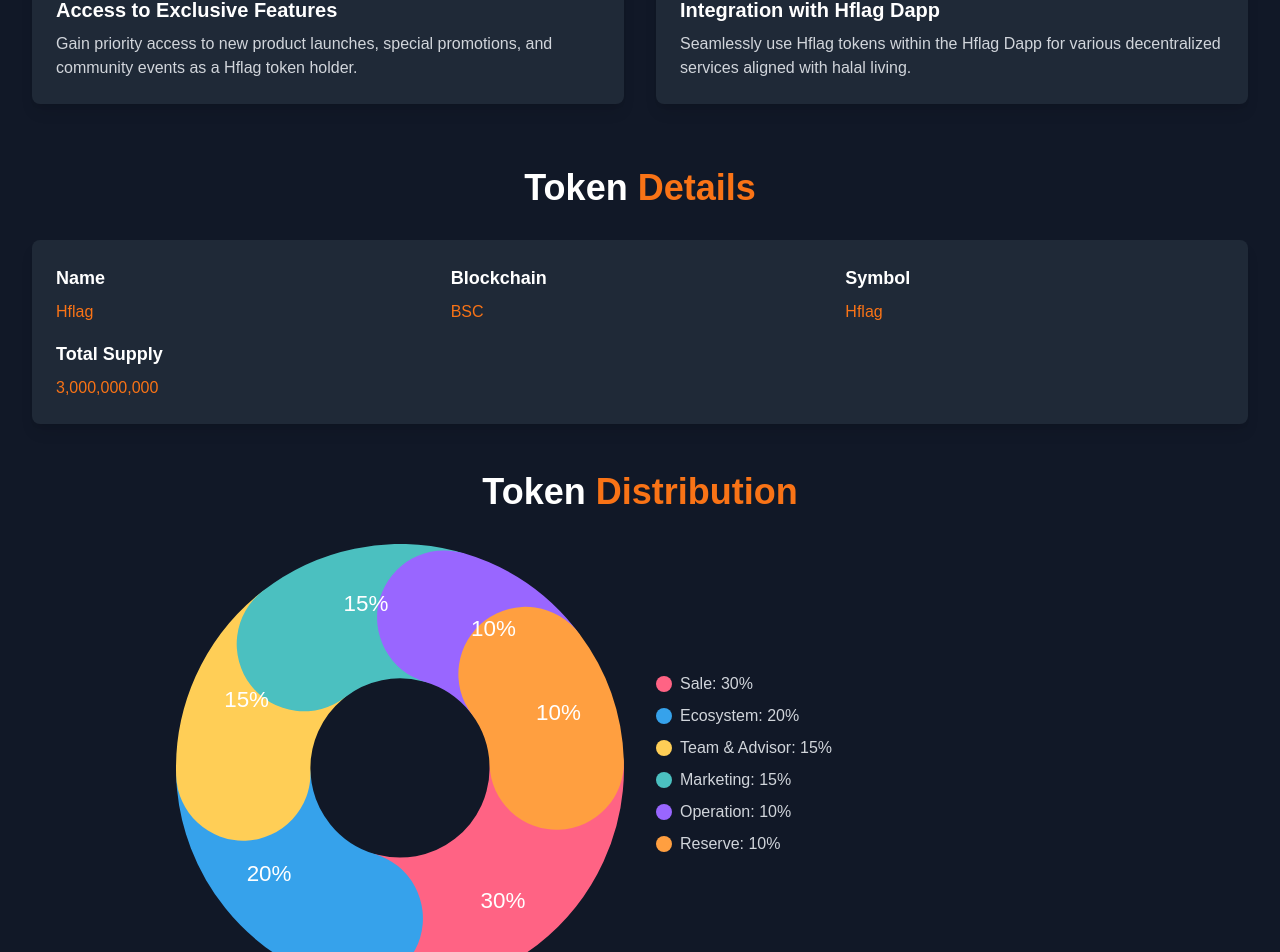
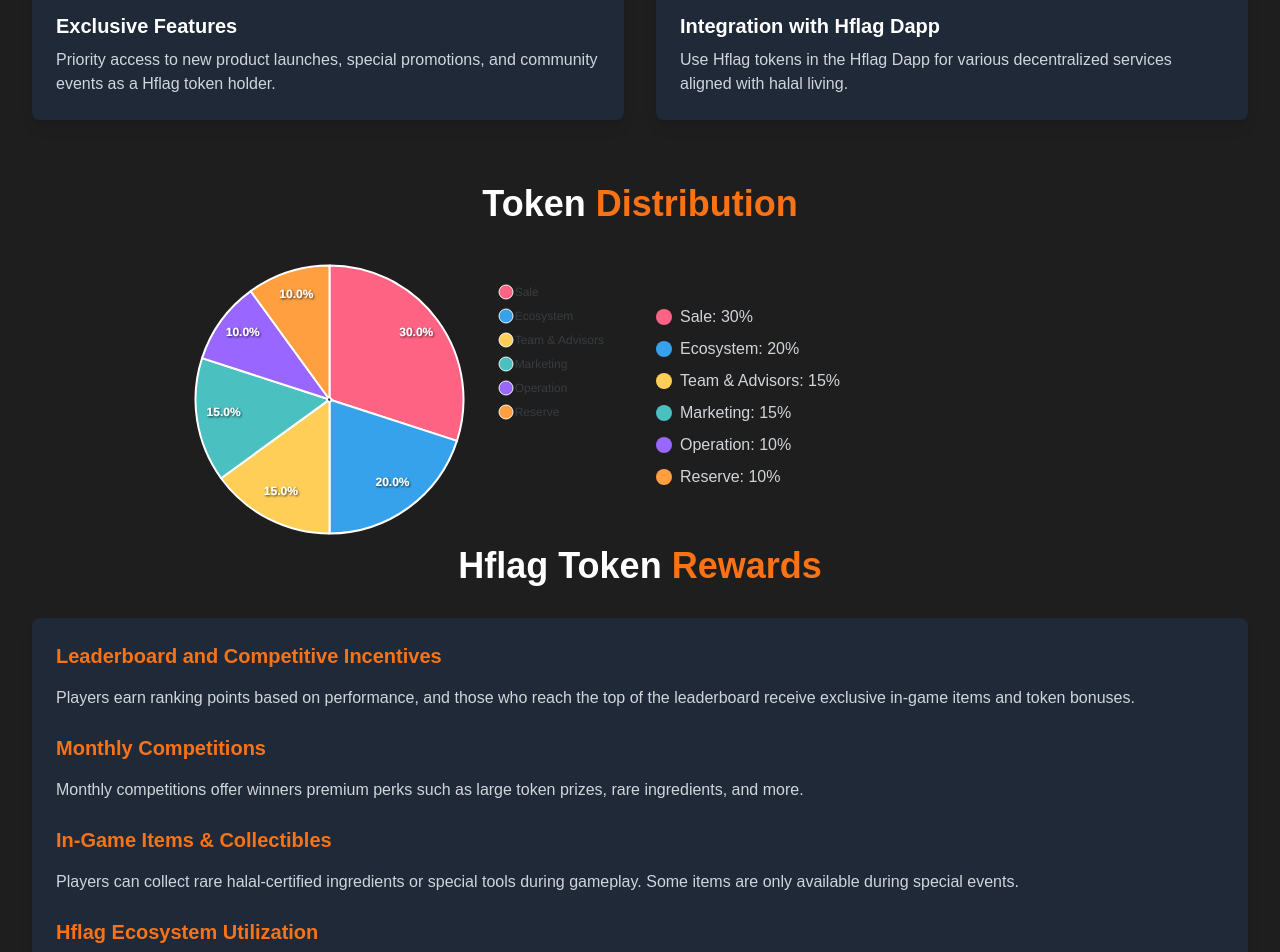
Before and after one commit to Souravhere/hflag, a Next.js app: page /token in a window 1280 px wide. Shown: the part 480-1432 px from the top of the page. Built offline with nearby package versions, Linux system fonts and the light colour scheme.

Commit message:
token page created and updated

```diff
--- a/package.json
+++ b/package.json
@@ -9,10 +9,12 @@
     "lint": "next lint"
   },
   "dependencies": {
+    "apexcharts": "^3.54.0",
     "clsx": "^2.1.1",
     "framer-motion": "^11.10.0",
     "next": "14.2.14",
     "react": "^18",
+    "react-apexcharts": "^1.4.1",
     "react-dom": "^18",
     "react-icons": "^5.3.0",
     "react-intersection-observer": "^9.13.1",
--- a/src/app/token/page.tsx
+++ b/src/app/token/page.tsx
@@ -1,10 +1,12 @@
-'use client'
+'use client';
 
-import React from 'react'
-import { motion } from 'framer-motion'
-import { useInView } from 'react-intersection-observer'
-import { FaExchangeAlt, FaLock, FaCrown, FaMobileAlt } from 'react-icons/fa'
-import { PieChart } from 'react-minimal-pie-chart'
+import React from 'react';
+import { motion } from 'framer-motion';
+import { useInView } from 'react-intersection-observer';
+import { FaExchangeAlt, FaLock, FaCrown, FaMobileAlt } from 'react-icons/fa';
+import dynamic from 'next/dynamic';
+
+const Chart = dynamic(() => import('react-apexcharts'), { ssr: false });
 
 const tokenUtilities = [
   {
@@ -19,71 +21,74 @@ const tokenUtilities = [
   },
   {
     icon: FaCrown,
-    title: 'Access to Exclusive Features',
-    description: 'Gain priority access to new product launches, special promotions, and community events as a Hflag token holder.',
+    title: 'Exclusive Features',
+    description: 'Priority access to new product launches, special promotions, and community events as a Hflag token holder.',
   },
   {
     icon: FaMobileAlt,
     title: 'Integration with Hflag Dapp',
-    description: 'Seamlessly use Hflag tokens within the Hflag Dapp for various decentralized services aligned with halal living.',
+    description: 'Use Hflag tokens in the Hflag Dapp for various decentralized services aligned with halal living.',
   },
-]
+];
 
 const tokenDistribution = [
   { title: 'Sale', value: 30, color: '#FF6384' },
   { title: 'Ecosystem', value: 20, color: '#36A2EB' },
-  { title: 'Team & Advisor', value: 15, color: '#FFCE56' },
+  { title: 'Team & Advisors', value: 15, color: '#FFCE56' },
   { title: 'Marketing', value: 15, color: '#4BC0C0' },
   { title: 'Operation', value: 10, color: '#9966FF' },
   { title: 'Reserve', value: 10, color: '#FF9F40' },
-]
+];
 
-export default function page() {
-  const [ref, inView] = useInView({
-    triggerOnce: true,
-    threshold: 0.1,
-  })
+export default function HflagTokenPage() {
+  const [ref, inView] = useInView({ triggerOnce: true, threshold: 0.1 });
 
-  const containerVariants = {
-    hidden: { opacity: 0 },
-    visible: {
-      opacity: 1,
-      transition: {
-        staggerChildren: 0.2,
+  const chartOptions = {
+    chart: {
+      type: 'pie',
+      animations: {
+        enabled: true,
+        easing: 'easeinout',
+        speed: 800,
       },
     },
-  }
+    labels: tokenDistribution.map((item) => item.title),
+    colors: tokenDistribution.map((item) => item.color),
+    responsive: [
+      {
+        breakpoint: 768,
+        options: {
+          chart: {
+            width: 380,
+          },
+        },
+      },
+    ],
+  };
 
-  const itemVariants = {
-    hidden: { y: 20, opacity: 0 },
-    visible: {
-      y: 0,
-      opacity: 1,
-      transition: {
-        type: 'spring',
-        stiffness: 100,
-      },
-    },
-  }
+  const chartSeries = tokenDistribution.map((item) => item.value);
 
   return (
     <motion.div
       ref={ref}
       initial="hidden"
       animate={inView ? 'visible' : 'hidden'}
-      variants={containerVariants}
-      className="min-h-screen bg-gray-900 text-white py-16 px-4 sm:px-6 lg:px-8"
+      variants={{
+        hidden: { opacity: 0, y: 50 },
+        visible: { opacity: 1, y: 0, transition: { duration: 0.5, staggerChildren: 0.2 } },
+      }}
+      className="min-h-screen bg-[#1e1e1e] text-white py-20 px-4 sm:px-6 lg:px-8"
     >
       <div className="max-w-7xl mx-auto">
-        <motion.h1 variants={itemVariants} className="text-4xl md:text-5xl font-bold text-center mb-12">
+        {/* Hflag Token Utility Section */}
+        <motion.h1 variants={{ hidden: { opacity: 0 }, visible: { opacity: 1 } }} className="text-4xl md:text-5xl font-bold text-center mb-12">
           Hflag Token <span className="text-orange-500">Utility</span>
         </motion.h1>
-
-        <motion.div variants={itemVariants} className="grid grid-cols-1 md:grid-cols-2 gap-8 mb-16">
+        <motion.div variants={{ hidden: { opacity: 0 }, visible: { opacity: 1 } }} className="grid grid-cols-1 md:grid-cols-2 gap-8 mb-16">
           {tokenUtilities.map((utility, index) => (
             <motion.div
               key={index}
-              variants={itemVariants}
+              variants={{ hidden: { opacity: 0, y: 20 }, visible: { opacity: 1, y: 0 } }}
               className="bg-gray-800 rounded-lg p-6 shadow-lg hover:shadow-xl transition-shadow duration-300"
             >
               <utility.icon className="text-4xl text-orange-500 mb-4" />
@@ -93,50 +98,13 @@ export default function page() {
           ))}
         </motion.div>
 
-        <motion.h2 variants={itemVariants} className="text-3xl md:text-4xl font-bold text-center mb-8">
-          Token <span className="text-orange-500">Details</span>
-        </motion.h2>
-
-        <motion.div variants={itemVariants} className="bg-gray-800 rounded-lg p-6 shadow-lg mb-12">
-          <div className="grid grid-cols-1 md:grid-cols-2 lg:grid-cols-3 gap-4">
-            <div>
-              <h3 className="text-lg font-semibold mb-2">Name</h3>
-              <p className="text-orange-500">Hflag</p>
-            </div>
-            <div>
-              <h3 className="text-lg font-semibold mb-2">Blockchain</h3>
-              <p className="text-orange-500">BSC</p>
-            </div>
-            <div>
-              <h3 className="text-lg font-semibold mb-2">Symbol</h3>
-              <p className="text-orange-500">Hflag</p>
-            </div>
-            <div>
-              <h3 className="text-lg font-semibold mb-2">Total Supply</h3>
-              <p className="text-orange-500">3,000,000,000</p>
-            </div>
-          </div>
-        </motion.div>
-
-        <motion.h2 variants={itemVariants} className="text-3xl md:text-4xl font-bold text-center mb-8">
+        {/* Token Distribution Section */}
+        <motion.h2 variants={{ hidden: { opacity: 0 }, visible: { opacity: 1 } }} className="text-3xl md:text-4xl font-bold text-center mb-8">
           Token <span className="text-orange-500">Distribution</span>
         </motion.h2>
-
-        <motion.div variants={itemVariants} className="flex flex-col md:flex-row items-center justify-center gap-8">
+        <motion.div variants={{ hidden: { opacity: 0 }, visible: { opacity: 1 } }} className="flex flex-col md:flex-row items-center justify-center gap-8">
           <div className="w-full md:w-1/2 max-w-md">
-            <PieChart
-              data={tokenDistribution}
-              lineWidth={60}
-              paddingAngle={2}
-              rounded
-              label={({ dataEntry }) => `${dataEntry.value}%`}
-              labelStyle={{
-                fontSize: '5px',
-                fontFamily: 'sans-serif',
-                fill: '#fff',
-              }}
-              labelPosition={75}
-            />
+            <Chart options={chartOptions} series={chartSeries} type="pie" height="320" />
           </div>
           <div className="w-full md:w-1/2 max-w-md">
             {tokenDistribution.map((item, index) => (
@@ -147,7 +115,38 @@ export default function page() {
             ))}
           </div>
         </motion.div>
+
+        {/* Hflag Token Rewards Section */}
+        <motion.h2 variants={{ hidden: { opacity: 0 }, visible: { opacity: 1 } }} className="text-3xl md:text-4xl font-bold text-center mb-8">
+          Hflag Token <span className="text-orange-500">Rewards</span>
+        </motion.h2>
+        <motion.div variants={{ hidden: { opacity: 0 }, visible: { opacity: 1 } }} className="bg-gray-800 rounded-lg p-6 shadow-lg mb-12">
+          <h3 className="text-xl font-semibold text-orange-500 mb-4">Leaderboard and Competitive Incentives</h3>
+          <p className="text-gray-300 mb-6">
+            Players earn ranking points based on performance, and those who reach the top of the leaderboard receive exclusive in-game items and token bonuses.
+          </p>
+          <h3 className="text-xl font-semibold text-orange-500 mb-4">Monthly Competitions</h3>
+          <p className="text-gray-300 mb-6">
+            Monthly competitions offer winners premium perks such as large token prizes, rare ingredients, and more.
+          </p>
+          <h3 className="text-xl font-semibold text-orange-500 mb-4">In-Game Items & Collectibles</h3>
+          <p className="text-gray-300 mb-6">
+            Players can collect rare halal-certified ingredients or special tools during gameplay. Some items are only available during special events.
+          </p>
+          <h3 className="text-xl font-semibold text-orange-500 mb-4">Hflag Ecosystem Utilization</h3>
+          <p className="text-gray-300">
+            Hflag tokens can be redeemed in the Hflag Market, and managed through the Hflag Wallet for halal-certified purchases.
+          </p>
+        </motion.div>
+
+        {/* Team Competitions and Seasonal Events */}
+        <motion.h3 variants={{ hidden: { opacity: 0 }, visible: { opacity: 1 } }} className="text-xl font-semibold text-orange-500 mb-4 text-center">
+          Team-Based Competitions & Seasonal Events
+        </motion.h3>
+        <motion.div variants={{ hidden: { opacity: 0 }, visible: { opacity: 1 } }} className="text-gray-300 text-center">
+          Participate in community-driven BBQ challenges and seasonal events, fostering teamwork and earning collective rewards.
+        </motion.div>
       </div>
     </motion.div>
-  )
+  );
 }
```
Also changed, not shown: 1 other file (tests, documents, lock files or other folders).
